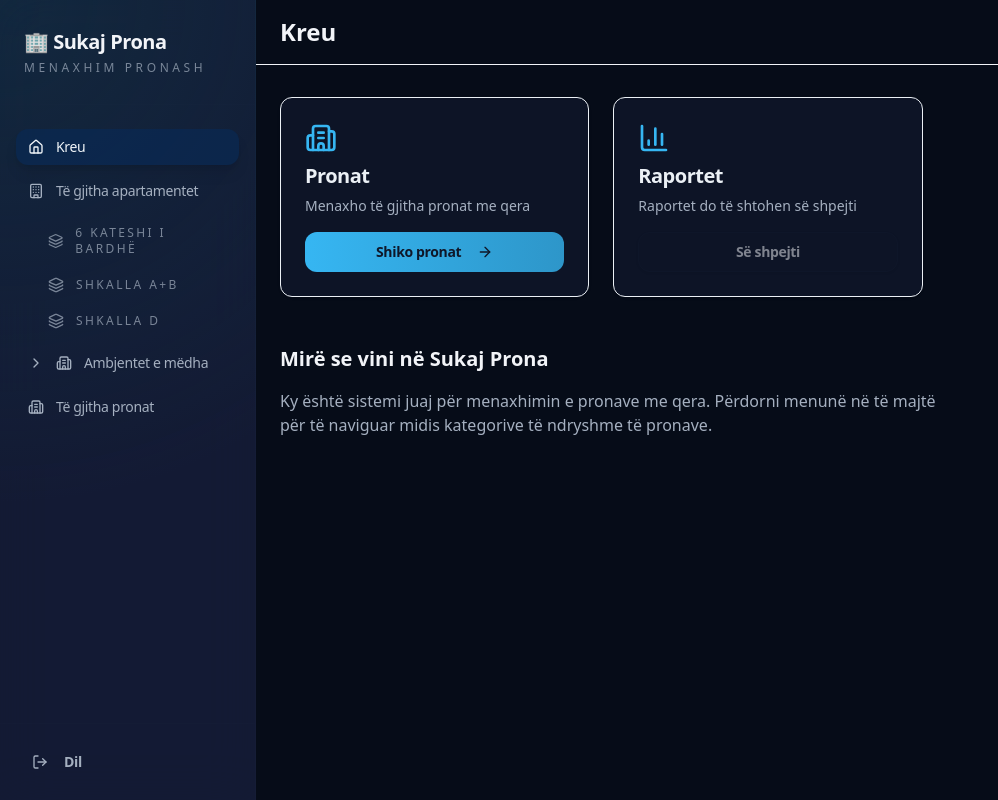
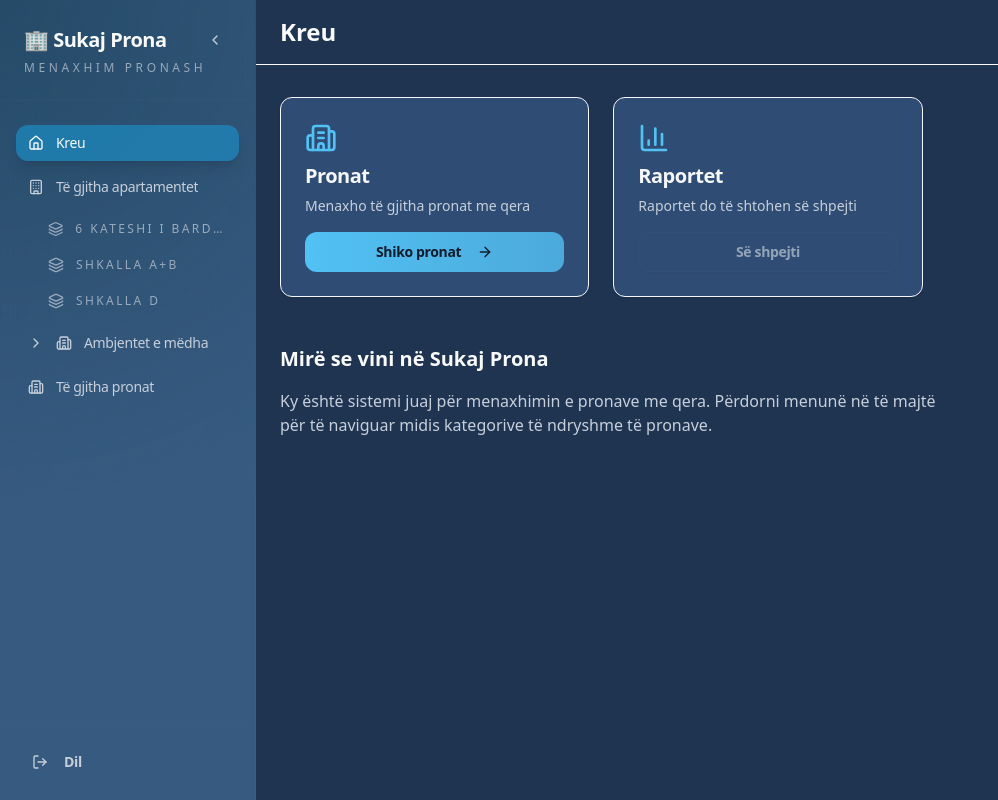
Before and after one commit to enxo7899/sukaj, a Next.js app: page / in a window 1280 px wide. Shown: the whole page, without its empty margins (0-998 px from the left). Built offline with nearby package versions, Linux system fonts and the light colour scheme; no server answers.

Commit message:
feat: responsive table overflow, sticky header scaffolding, collapsible sidebar; brighten palette and typography

```diff
--- a/src/app/globals.css
+++ b/src/app/globals.css
@@ -1,28 +1,28 @@
 @import "tailwindcss";
 
 @theme {
-  --color-background: hsl(222 60% 6%);
-  --color-foreground: hsl(213 32% 96%);
-  --color-card: hsl(223 48% 10%);
-  --color-card-foreground: hsl(210 32% 94%);
-  --color-popover: hsl(223 48% 12%);
-  --color-popover-foreground: hsl(210 32% 94%);
-  --color-primary: hsl(199 88% 58%);
-  --color-primary-foreground: hsl(222 47% 11%);
-  --color-secondary: hsl(228 42% 18%);
-  --color-secondary-foreground: hsl(213 32% 92%);
-  --color-muted: hsl(222 34% 18%);
-  --color-muted-foreground: hsl(216 18% 70%);
-  --color-accent: hsl(214 76% 18%);
-  --color-accent-foreground: hsl(210 40% 96%);
-  --color-destructive: hsl(5 72% 42%);
+  --color-background: hsl(215 45% 22%);
+  --color-foreground: hsl(214 32% 98%);
+  --color-card: hsl(214 42% 32%);
+  --color-card-foreground: hsl(214 32% 97%);
+  --color-popover: hsl(215 44% 34%);
+  --color-popover-foreground: hsl(214 32% 97%);
+  --color-primary: hsl(199 88% 64%);
+  --color-primary-foreground: hsl(216 44% 12%);
+  --color-secondary: hsl(210 38% 42%);
+  --color-secondary-foreground: hsl(214 32% 97%);
+  --color-muted: hsl(214 32% 40%);
+  --color-muted-foreground: hsl(216 22% 82%);
+  --color-accent: hsl(200 72% 42%);
+  --color-accent-foreground: hsl(214 32% 98%);
+  --color-destructive: hsl(5 76% 52%);
   --color-destructive-foreground: hsl(0 0% 100%);
-  --color-border: hsl(220 35% 20%);
-  --color-input: hsl(220 35% 22%);
-  --color-ring: hsl(199 88% 58%);
-  --radius-lg: 0.65rem;
-  --radius-md: calc(0.65rem - 2px);
-  --radius-sm: calc(0.65rem - 4px);
+  --color-border: hsl(214 32% 44%);
+  --color-input: hsl(214 32% 46%);
+  --color-ring: hsl(199 88% 64%);
+  --radius-lg: 0.75rem;
+  --radius-md: calc(0.75rem - 2px);
+  --radius-sm: calc(0.75rem - 4px);
 }
 
 :root,
@@ -32,9 +32,10 @@
 }
 
 body {
-  background: radial-gradient(circle at 18% 18%, hsla(220, 45%, 18%, 0.45) 0%, transparent 55%),
-    radial-gradient(circle at 82% 12%, hsla(199, 72%, 28%, 0.35) 0%, transparent 48%),
-    radial-gradient(circle at 52% 82%, hsla(227, 58%, 22%, 0.35) 0%, transparent 55%),
-    linear-gradient(180deg, hsl(222 60% 6%) 0%, hsl(222 58% 4%) 100%);
+  background: radial-gradient(circle at 18% 18%, hsla(205, 76%, 44%, 0.32) 0%, transparent 55%),
+    radial-gradient(circle at 80% 12%, hsla(197, 85%, 55%, 0.24) 0%, transparent 52%),
+    radial-gradient(circle at 50% 85%, hsla(227, 42%, 38%, 0.3) 0%, transparent 55%),
+    linear-gradient(180deg, hsl(215 45% 23%) 0%, hsl(215 42% 18%) 100%);
   color: var(--color-foreground);
+  font-size: 16px;
 }
--- a/src/app/prona/properties-table.tsx
+++ b/src/app/prona/properties-table.tsx
@@ -1,6 +1,6 @@
 'use client';
 
-import { useState } from 'react';
+import { useState, useEffect } from 'react';
 import { Property } from '@/types/property';
 import { Button } from '@/components/ui/button';
 import { Input } from '@/components/ui/input';
@@ -87,6 +87,14 @@ export function PropertiesTable({ initialData, searchParams }: PropertiesTablePr
     }
   };
 
+  useEffect(() => {
+    setProperties(initialData);
+  }, [initialData]);
+
+  useEffect(() => {
+    setSearch(searchParams.q || '');
+  }, [searchParams.q]);
+
   const filteredProperties = search
     ? properties.filter(
         p =>
@@ -97,7 +105,7 @@ export function PropertiesTable({ initialData, searchParams }: PropertiesTablePr
 
   return (
     <div className="space-y-6">
-      <div className="flex flex-col items-stretch justify-between gap-4 rounded-2xl border border-border/15 bg-card/30 px-4 py-5 shadow-[0_25px_65px_-45px_rgba(15,110,207,0.65)] backdrop-blur-xl sm:flex-row sm:items-center sm:gap-5">
+      <div className="flex flex-col items-stretch justify-between gap-4 rounded-2xl border border-border/20 bg-card/35 px-4 py-5 shadow-[0_25px_50px_-40px_rgba(23,128,217,0.55)] backdrop-blur-xl sm:flex-row sm:items-center sm:gap-5">
         <div className="relative flex-1 max-w-full sm:max-w-md">
           <Search className="absolute left-3 top-1/2 h-4 w-4 -translate-y-1/2 text-muted-foreground" />
           <Input
@@ -126,28 +134,28 @@ export function PropertiesTable({ initialData, searchParams }: PropertiesTablePr
           </p>
         </div>
       ) : (
-        <div className="rounded-3xl border border-border/10 bg-card/20 backdrop-blur-xl">
+        <div className="rounded-3xl border border-border/15 bg-card/25 shadow-[0_30px_80px_-60px_rgba(15,110,207,0.6)] backdrop-blur-xl">
           <div className="overflow-x-auto">
-            <Table>
+            <Table className="min-w-full">
             <TableHeader>
               <TableRow>
-                <TableHead className="min-w-[150px]">Emërtimi</TableHead>
-                <TableHead className="min-w-[120px]">Status</TableHead>
-                <TableHead className="min-w-[180px]">Grupi</TableHead>
-                <TableHead className="min-w-[80px]">Shkalla</TableHead>
-                <TableHead className="min-w-[150px]">Qiraxhiu</TableHead>
-                <TableHead className="min-w-[120px]">Tel.</TableHead>
-                <TableHead className="min-w-[100px]">OSHEE</TableHead>
-                <TableHead className="min-w-[100px]">UKT</TableHead>
-                <TableHead className="min-w-[120px]">Qera mujore</TableHead>
-                <TableHead>Data e qirasë</TableHead>
-                <TableHead className="text-right">Veprime</TableHead>
+                <TableHead className="min-w-[160px]">Emërtimi</TableHead>
+                <TableHead className="min-w-[130px]">Status</TableHead>
+                <TableHead className="min-w-[200px]">Grupi</TableHead>
+                <TableHead className="min-w-[100px]">Shkalla</TableHead>
+                <TableHead className="min-w-[170px]">Qiraxhiu</TableHead>
+                <TableHead className="min-w-[140px]">Tel.</TableHead>
+                <TableHead className="min-w-[120px]">OSHEE</TableHead>
+                <TableHead className="min-w-[120px]">UKT</TableHead>
+                <TableHead className="min-w-[140px]">Qera mujore</TableHead>
+                <TableHead className="min-w-[140px]">Data e qirasë</TableHead>
+                <TableHead className="min-w-[140px] text-right">Veprime</TableHead>
               </TableRow>
             </TableHeader>
             <TableBody>
               {filteredProperties.map((property) => (
                 <TableRow key={property.id}>
-                  <TableCell className="font-medium">{property.emertimi}</TableCell>
+                  <TableCell className="font-semibold text-lg tracking-tight text-foreground">{property.emertimi}</TableCell>
                   <TableCell>
                     <DropdownMenu>
                       <DropdownMenuTrigger asChild>
@@ -178,28 +186,28 @@ export function PropertiesTable({ initialData, searchParams }: PropertiesTablePr
                   </TableCell>
                   <TableCell>
                     {property.grupi && (
-                      <Badge variant="outline" className="text-[10px]">
+                      <Badge variant="outline" className="tracking-[0.1em]">
                         {property.grupi}
                       </Badge>
                     )}
                   </TableCell>
                   <TableCell>
                     {property.shkalla && (
-                      <Badge variant="secondary" className="text-[10px]">
+                      <Badge variant="secondary" className="tracking-[0.1em]">
                         {property.shkalla}
                       </Badge>
                     )}
                   </TableCell>
                   <TableCell>{property.emri_qiraxhiut || '-'}</TableCell>
-                  <TableCell className="text-xs">{property.tel_qiraxhiut || '-'}</TableCell>
-                  <TableCell className="text-xs">{property.oshee || '-'}</TableCell>
-                  <TableCell className="text-xs">{property.ukt || '-'}</TableCell>
+                  <TableCell className="text-sm text-muted-foreground/90">{property.tel_qiraxhiut || '-'}</TableCell>
+                  <TableCell className="text-sm text-muted-foreground/90">{property.oshee || '-'}</TableCell>
+                  <TableCell className="text-sm text-muted-foreground/90">{property.ukt || '-'}</TableCell>
                   <TableCell>
                     {property.qera_mujore
                       ? formatCurrency(property.qera_mujore, property.monedha || 'EUR')
                       : '-'}
                   </TableCell>
-                  <TableCell className="text-sm">
+                  <TableCell className="text-base text-muted-foreground/80">
                     {formatAlbanianDate(property.data_qirase)}
                   </TableCell>
                   <TableCell className="text-right">
--- a/src/components/sidebar.tsx
+++ b/src/components/sidebar.tsx
@@ -1,8 +1,8 @@
 "use client"
 
-import { useState } from "react"
+import { useEffect, useState } from "react"
 import { usePathname, useSearchParams, useRouter } from "next/navigation"
-import { Home, Building2, Layers, ChevronDown, ChevronRight, Warehouse, Store, Hotel, Building, LogOut, User } from "lucide-react"
+import { Home, Building2, Layers, ChevronDown, ChevronRight, ChevronLeft, Warehouse, Store, Hotel, Building, LogOut, User } from "lucide-react"
 import { cn } from "@/lib/utils"
 import { useAuth } from '@/contexts/auth-context';
 import { Button } from '@/components/ui/button';
@@ -28,6 +28,18 @@ export function Sidebar({ onNavigate }: { onNavigate?: () => void } = {}) {
     currentGrupi === 'MAGAZINA' || currentGrupi === 'DYQANE' || currentGrupi === 'HOTELI'
   )
 
+  // Desktop collapse
+  const [collapsed, setCollapsed] = useState(false)
+  useEffect(() => {
+    try {
+      const saved = localStorage.getItem('sidebar_collapsed')
+      if (saved === '1') setCollapsed(true)
+    } catch {}
+  }, [])
+  useEffect(() => {
+    try { localStorage.setItem('sidebar_collapsed', collapsed ? '1' : '0') } catch {}
+  }, [collapsed])
+
   const handleNavigation = (href: string) => {
     router.push(href);
     onNavigate?.(); // Close mobile menu
@@ -46,27 +58,38 @@ export function Sidebar({ onNavigate }: { onNavigate?: () => void } = {}) {
   }
 
   return (
-    <aside className="flex h-full min-h-screen w-64 flex-col overflow-hidden border-r border-border/15 bg-[radial-gradient(circle_at_top_left,hsla(199,65%,18%,0.45),transparent_60%)] bg-secondary/70 backdrop-blur-xl">
-      <div className="space-y-1 border-b border-border/10 px-6 py-7">
-        <h2 className="text-xl font-semibold tracking-tight text-foreground">🏢 Sukaj Prona</h2>
-        <p className="text-xs uppercase tracking-[0.3em] text-muted-foreground/70">Menaxhim pronash</p>
+    <aside className={cn("flex h-full min-h-screen flex-col overflow-hidden border-r border-border/15 bg-[radial-gradient(circle_at_top_left,hsla(199,65%,18%,0.45),transparent_60%)] bg-secondary/70 backdrop-blur-xl transition-[width] duration-200", collapsed ? "w-16" : "w-64") }>
+      <div className={cn("relative space-y-1 border-b border-border/10 py-6", collapsed ? "px-3" : "px-6") }>
+        <div className="flex items-center justify-between">
+          <h2 className={cn("font-semibold tracking-tight text-foreground", collapsed ? "text-base" : "text-xl")}>{collapsed ? "🏢" : "🏢 Sukaj Prona"}</h2>
+          <Button variant="ghost" size="icon" className="h-8 w-8 text-muted-foreground" onClick={() => setCollapsed(!collapsed)}>
+            {collapsed ? <ChevronRight className="h-4 w-4" /> : <ChevronLeft className="h-4 w-4" />}
+          </Button>
+        </div>
+        {!collapsed && (
+          <p className="text-xs uppercase tracking-[0.3em] text-muted-foreground/70">Menaxhim pronash</p>
+        )}
       </div>
 
       {/* User info */}
       {user && userRole && (
-        <div className="border-b border-border/10 bg-accent/20 px-6 py-4">
+        <div className={cn("border-b border-border/10 bg-accent/20 py-4", collapsed ? "px-3" : "px-6") }>
           <div className="flex items-center gap-2 text-sm">
             <User className="h-4 w-4" />
             <div className="flex-1 min-w-0">
-              <p className="font-medium truncate">{userRole.email}</p>
-              <p className="text-xs text-muted-foreground capitalize">
-                {userRole.role === 'admin' ? 'Administrator' : 'Editor'}
-              </p>
+              {!collapsed && (
+                <>
+                  <p className="font-medium truncate">{userRole.email}</p>
+                  <p className="text-xs text-muted-foreground capitalize">
+                    {userRole.role === 'admin' ? 'Administrator' : 'Editor'}
+                  </p>
+                </>
+              )}
             </div>
           </div>
         </div>
       )}
-      <nav className="flex-1 space-y-2 overflow-y-auto px-4 py-6">
+      <nav className={cn("flex-1 space-y-2 overflow-y-auto py-6", collapsed ? "px-2" : "px-4") }>
         {/* Kreu */}
         <button
           onClick={() => handleNavigation("/")}
@@ -78,7 +101,7 @@ export function Sidebar({ onNavigate }: { onNavigate?: () => void } = {}) {
           )}
         >
           <Home className="h-4 w-4" />
-          Kreu
+          {!collapsed && <span className="truncate">Kreu</span>}
         </button>
 
         {/* Të gjitha apartamentet */}
@@ -92,11 +115,11 @@ export function Sidebar({ onNavigate }: { onNavigate?: () => void } = {}) {
           )}
         >
           <Building className="h-4 w-4" />
-          Të gjitha apartamentet
+          {!collapsed && <span className="truncate">Të gjitha apartamentet</span>}
         </button>
 
         {/* Individual apartment categories */}
-        <div className="space-y-1 pl-5">
+        <div className={cn("space-y-1", collapsed ? "pl-0" : "pl-5") }>
           <button
             onClick={() => handleNavigation("/prona?grupi=6%20KATESHI%20I%20BARDHË")}
             className={cn(
@@ -107,7 +130,7 @@ export function Sidebar({ onNavigate }: { onNavigate?: () => void } = {}) {
             )}
           >
             <Layers className="h-4 w-4" />
-            6 KATESHI I BARDHË
+            {!collapsed && <span className="truncate">6 KATESHI I BARDHË</span>}
           </button>
 
           <button
@@ -120,7 +143,7 @@ export function Sidebar({ onNavigate }: { onNavigate?: () => void } = {}) {
             )}
           >
             <Layers className="h-4 w-4" />
-            Shkalla A+B
+            {!collapsed && <span className="truncate">Shkalla A+B</span>}
           </button>
 
           <button
@@ -133,7 +156,7 @@ export function Sidebar({ onNavigate }: { onNavigate?: () => void } = {}) {
             )}
           >
             <Layers className="h-4 w-4" />
-            Shkalla D
+            {!collapsed && <span className="truncate">Shkalla D</span>}
           </button>
         </div>
 
@@ -151,11 +174,11 @@ export function Sidebar({ onNavigate }: { onNavigate?: () => void } = {}) {
               <ChevronRight className="h-4 w-4" />
             )}
             <Building2 className="h-4 w-4" />
-            Ambjentet e mëdha
+            {!collapsed && <span className="truncate">Ambjentet e mëdha</span>}
           </button>
 
           {ambjenteteExpanded && (
-            <div className="mt-1 space-y-1 pl-5">
+            <div className={cn("mt-1 space-y-1", collapsed ? "pl-0" : "pl-5") }>
               <button
                 onClick={() => handleNavigation("/prona?grupi=MAGAZINA")}
                 className={cn(
@@ -166,7 +189,7 @@ export function Sidebar({ onNavigate }: { onNavigate?: () => void } = {}) {
                 )}
               >
                 <Warehouse className="h-4 w-4" />
-                Magazina
+                {!collapsed && <span className="truncate">Magazina</span>}
               </button>
 
               <button
@@ -179,7 +202,7 @@ export function Sidebar({ onNavigate }: { onNavigate?: () => void } = {}) {
                 )}
               >
                 <Store className="h-4 w-4" />
-                Dyqane
+                {!collapsed && <span className="truncate">Dyqane</span>}
               </button>
 
               <button
@@ -192,7 +215,7 @@ export function Sidebar({ onNavigate }: { onNavigate?: () => void } = {}) {
                 )}
               >
                 <Hotel className="h-4 w-4" />
-                Hoteli
+                {!collapsed && <span className="truncate">Hoteli</span>}
               </button>
             </div>
           )}
@@ -209,19 +232,19 @@ export function Sidebar({ onNavigate }: { onNavigate?: () => void } = {}) {
           )}
         >
           <Building2 className="h-4 w-4" />
-          Të gjitha pronat
+          {!collapsed && <span className="truncate">Të gjitha pronat</span>}
         </button>
       </nav>
 
       {/* Logout button at bottom */}
-      <div className="mt-auto border-t border-border/10 px-4 py-5">
+      <div className={cn("mt-auto border-t border-border/10 py-5", collapsed ? "px-2" : "px-4") }>
         <Button
           variant="ghost"
           className="w-full justify-start rounded-xl bg-transparent text-muted-foreground transition-colors hover:bg-accent/40 hover:text-accent-foreground"
           onClick={handleSignOut}
         >
           <LogOut className="mr-2 h-4 w-4" />
-          Dil
+          {!collapsed && <span className="truncate">Dil</span>}
         </Button>
       </div>
     </aside>
--- a/src/components/ui/badge.tsx
+++ b/src/components/ui/badge.tsx
@@ -3,7 +3,7 @@ import { cva, type VariantProps } from "class-variance-authority"
 import { cn } from "@/lib/utils"
 
 const badgeVariants = cva(
-  "inline-flex items-center rounded-full border px-3 py-1 text-xs font-semibold uppercase tracking-[0.16em] transition-all focus:outline-none focus:ring-2 focus:ring-ring focus:ring-offset-2",
+  "inline-flex items-center rounded-full border px-3 py-1 text-sm font-semibold uppercase tracking-[0.14em] transition-all focus:outline-none focus:ring-2 focus:ring-ring focus:ring-offset-2",
   {
     variants: {
       variant: {
```
Also changed, not shown: src/app/prona/page.tsx (+8 -8 lines), src/components/ui/table.tsx (+5 -5 lines).
